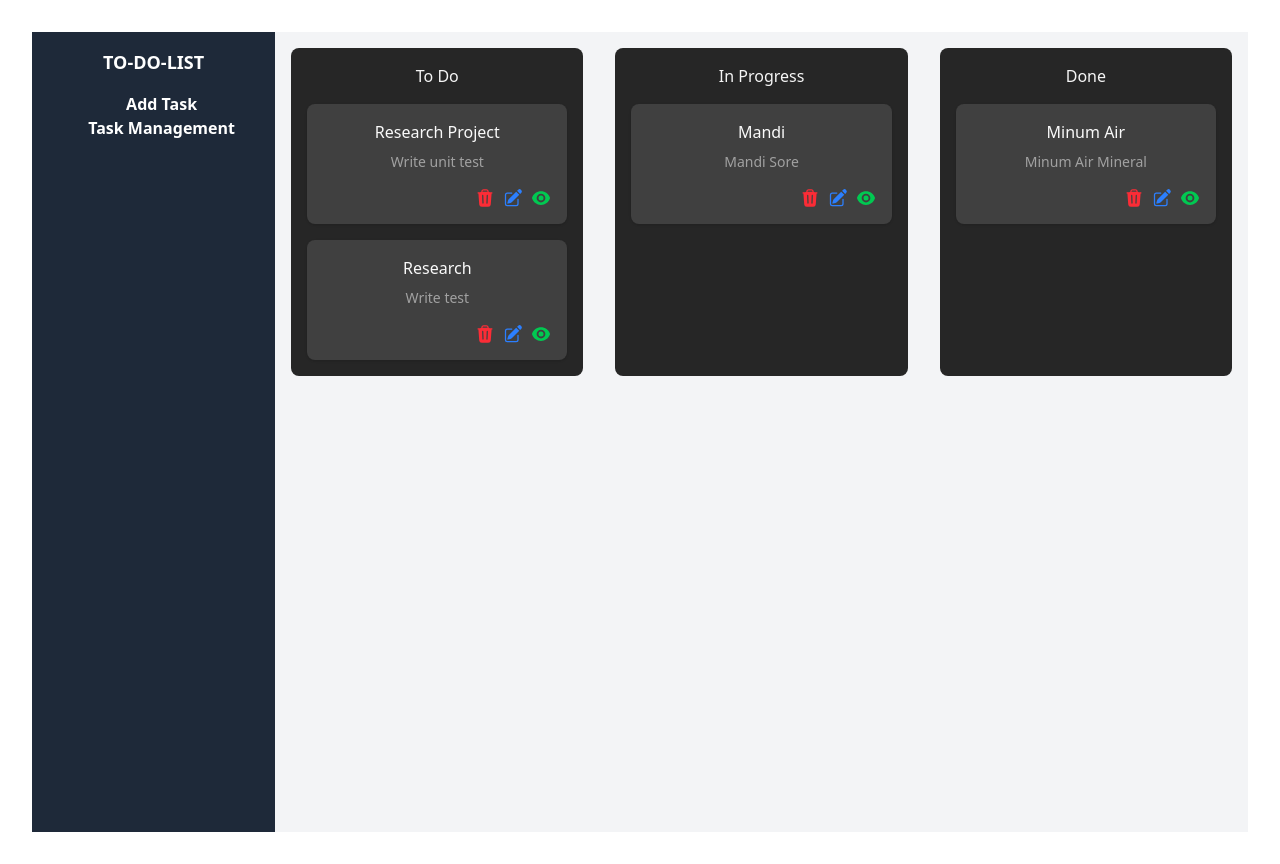
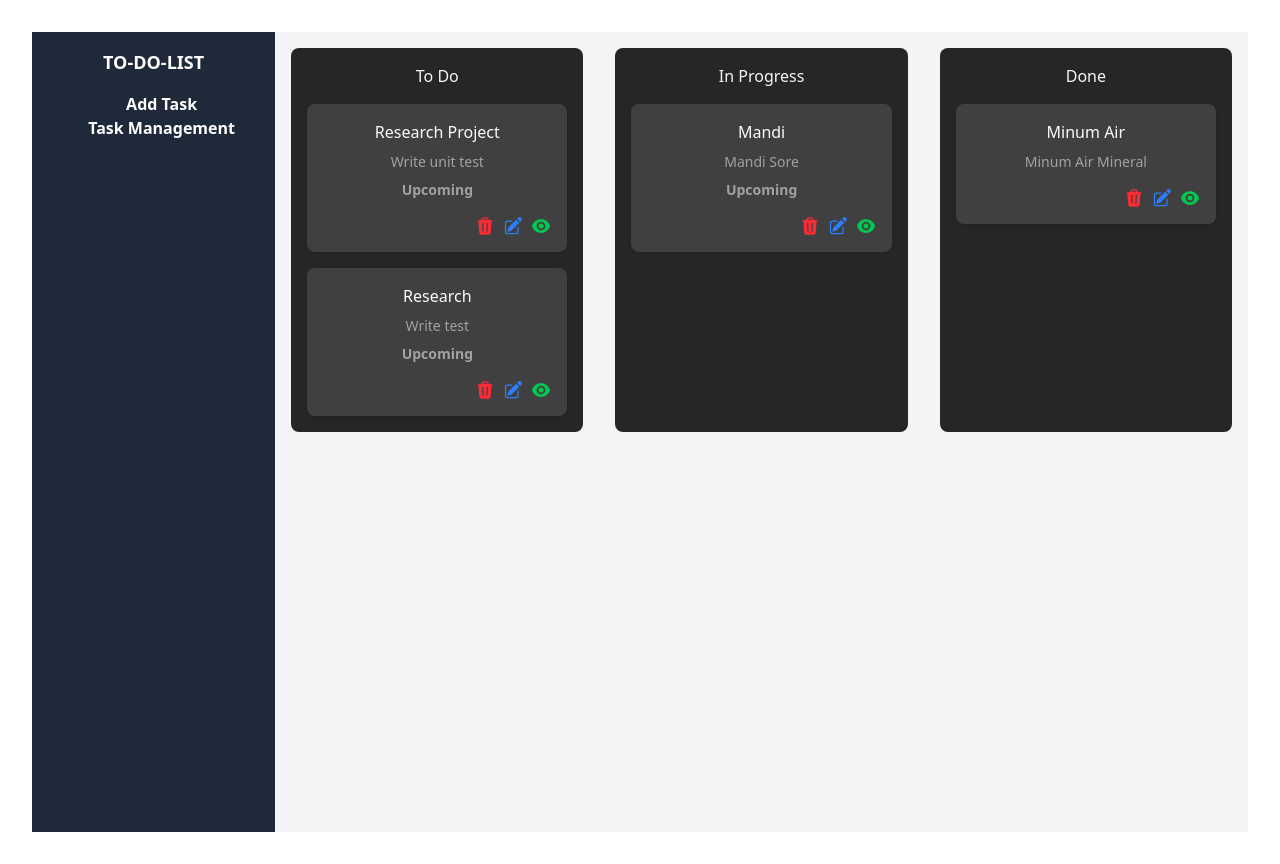
Before and after one commit to viradm334/react-kanban-board, a React (Vite) app: page /tasks in a window 1280 px wide. Built offline with nearby package versions, Linux system fonts and the light colour scheme.

Commit message:
add utils function

```diff
--- a/src/components/TaskCard.tsx
+++ b/src/components/TaskCard.tsx
@@ -7,6 +7,7 @@ import {
 } from "@heroicons/react/24/solid";
 import { useTasks } from "../context/TaskContext";
 import { Link } from "react-router-dom";
+import { isOverdue } from "../utils";
 
 type TaskCardProps = {
   task: Task;
@@ -36,6 +37,13 @@ function TaskCard({ task }: TaskCardProps) {
       <div {...listeners} className="cursor-grab">
         <h3 className="font-medium text-neutral-50">{task.title}</h3>
         <p className="mt-2 text-sm text-neutral-400">{task.description}</p>
+        {task.status !== "DONE" ? (
+          <p className="mt-2 text-sm text-neutral-400 font-bold">
+            {isOverdue(task.due_date) ? "Overdue" : "Upcoming"}
+          </p>
+        ) : (
+          ""
+        )}
       </div>
       <div className="mt-auto flex justify-end gap-2 pt-4">
         <button
--- /dev/null
+++ b/src/utils.ts
@@ -0,0 +1,3 @@
+export function isOverdue(due: Date): Boolean{
+    return new Date(due) < new Date();
+}
```
Also changed, not shown: src/utils.js (deleted).
